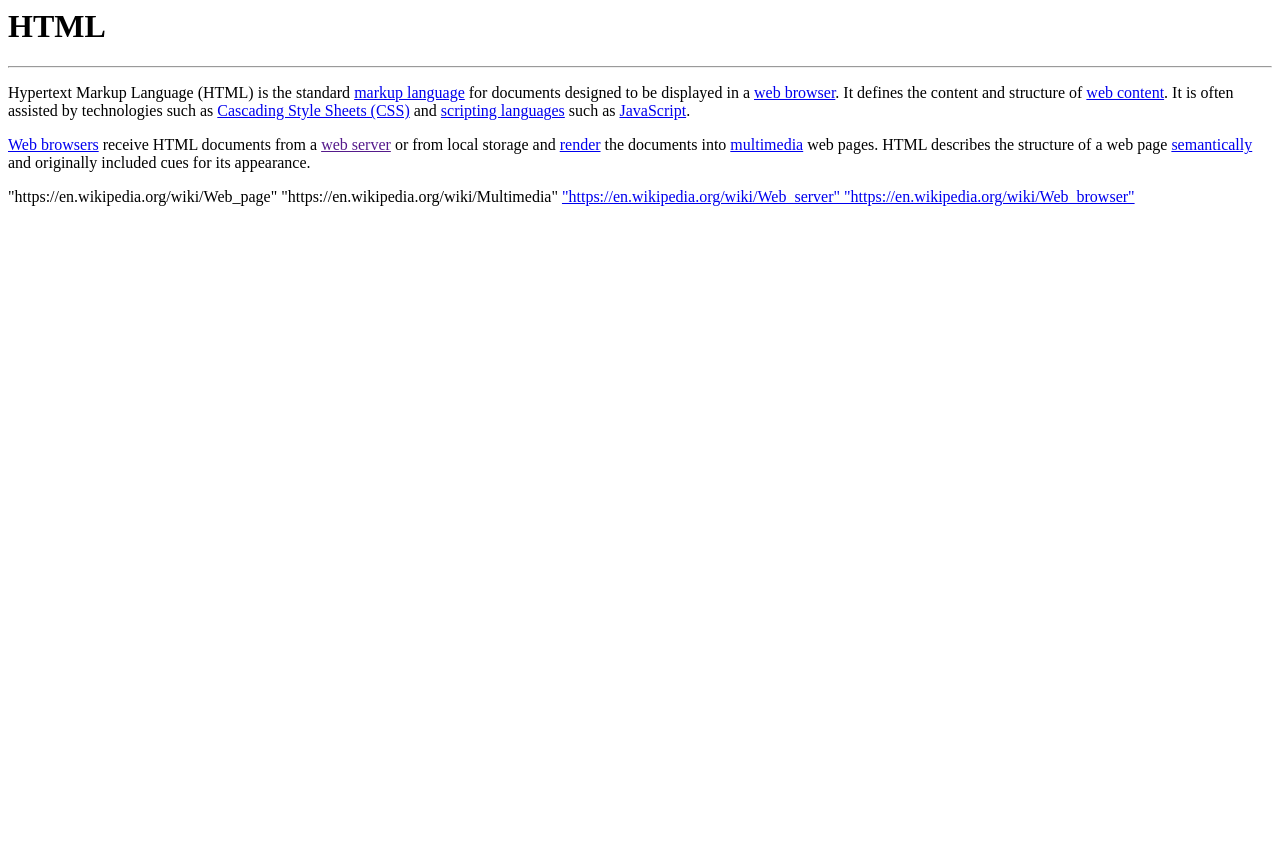
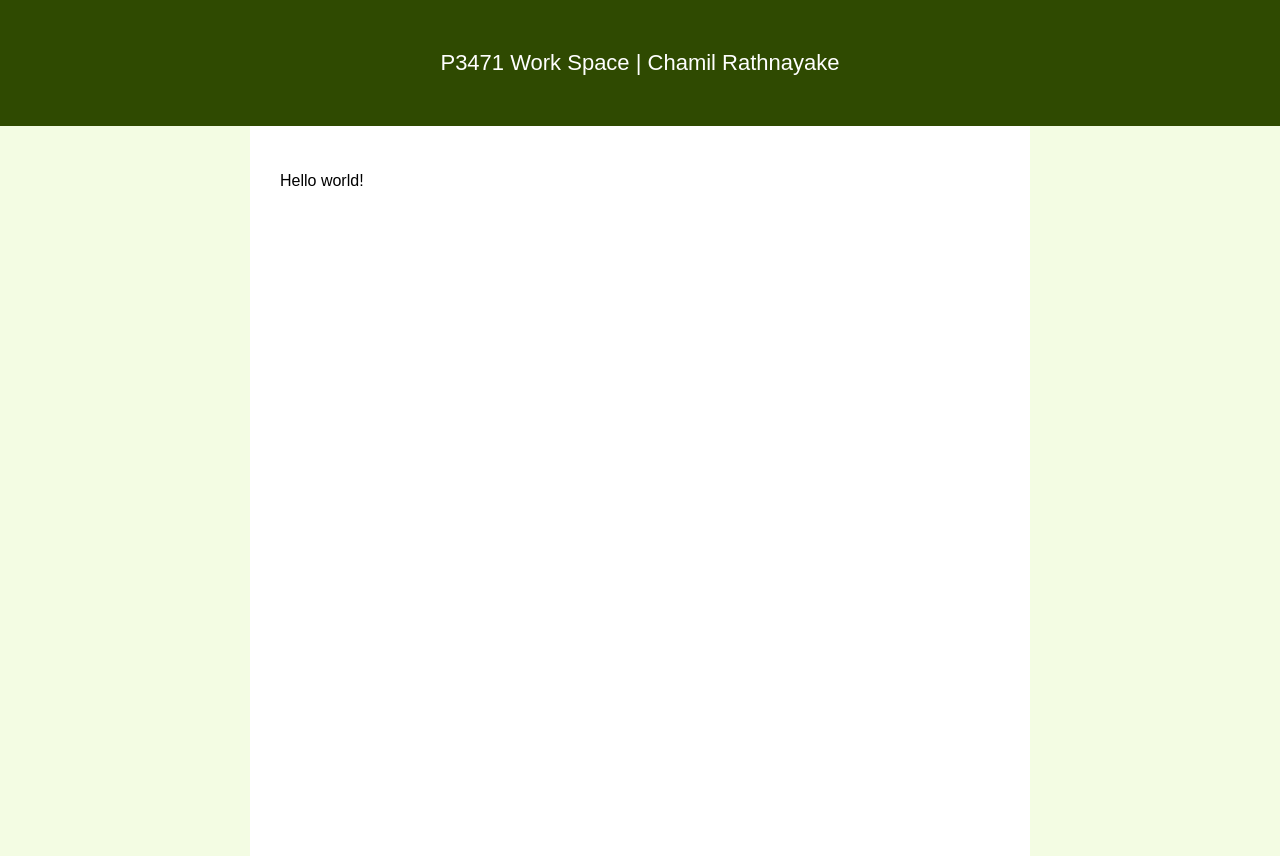
Before and after one commit to NicNackDove/202342855P3471, a plain HTML site: page index.html in a window 1280 px wide. Before the commit the page ends 800 px from the top, so only its background shows below. Drawn offline with Linux system fonts and the light colour scheme; a script that the page names is missing.

Commit message:
Add files via upload

```diff
--- a/index.html
+++ b/index.html
@@ -1,25 +1,56 @@
-<html>
+<!DOCTYPE html>
+<html lang="en">
+<head>
+<meta charset="UTF-8">
+<meta name="viewport" content="width=device-width, initial-scale=1.0">
+<title>P3471 Work Space</title>
+<style>
+  body {
+    background-color: #f3fce3; /* Side margins-adjust as needed */
+    margin: 0;
+    font-family: sans-serif;
+  }
+
+  .top-bar {
+    width: 100%;
+    background-color: #2f4a01; /* Adjsut as needed */
+    color: #ffffff;            /* White background */
+    padding: 50px;
+    box-sizing: border-box;
+    text-align: center;
+  }
+
+  .top-bar h1 {
+    font-size: 22px;
+    margin: 0;
+    font-weight: 500;
+  }
+
+  .main-content {
+    background-color: #ffffff; /* White background  */
+    margin: 0 250px;           /* 250px side margins inlight green */
+    min-height: calc(100vh - 70px);
+    padding: 30px;
+    box-sizing: border-box;
+  }
+
+  @media (max-width: 900px) {
+    .main-content {
+      margin: 0 20px; /* This adjusts side margins on smaller screens */
+    }
+  }
+</style>
+
+</head>
 <body>
-<h1>HTML</h1>
-<hr>
 
-<p>Hypertext Markup Language (HTML) is the standard <a href="https://en.wikipedia.org/wiki/Markup_language">markup language</a> for documents designed to be displayed in a <a href="https://en.wikipedia.org/wiki/Web_browser">web browser</a>. It defines the content and structure of <a href="https://en.wikipedia.org/wiki/Web_content">web content</a>. It is often assisted by technologies such as <a href="https://en.wikipedia.org/wiki/CSS">Cascading Style Sheets (CSS)</a> and <a href="https://en.wikipedia.org/wiki/Scripting_language">scripting languages</a> such as <a href="https://en.wikipedia.org/wiki/JavaScript">JavaScript</a>.</p>
-
-<p> <a href="https://en.wikipedia.org/wiki/Web_browser">Web browsers</a> receive HTML documents from a <a href=""https://en.wikipedia.org/wiki/Web_server">web server</a> or from local storage and <a href="https://en.wikipedia.org/wiki/Browser_engine">render</a> the documents into <a href="https://en.wikipedia.org/wiki/Multimedia">multimedia</a> web pages. HTML describes the structure of a web page <a href="https://en.wikipedia.org/wiki/Semantic_Web">semantically</a> and originally included cues for its appearance.</p>
-
-<div class="flourish-embed flourish-photo-slider" data-src="visualisation/30328801"><script src="https://public.flourish.studio/resources/embed.js"></script><noscript><img src="https://public.flourish.studio/visualisation/30328801/thumbnail" width="100%" alt="photo-slider visualization" /></noscript></div>
+  <!-- Div tag is used to create the top bar -->
+  <div class="top-bar">
+    <h1>P3471 Work Space | Chamil Rathnayake</h1>
+  </div>
+  <div class="main-content">
+    <p>Hello world!</p>
+  </div>
 
 </body>
 </html>
-
-
-
-"https://en.wikipedia.org/wiki/Web_page"
-
-"https://en.wikipedia.org/wiki/Multimedia"
-
-<a href="https://en.wikipedia.org/wiki/Browser_engine">
-
-"https://en.wikipedia.org/wiki/Web_server"
-
-"https://en.wikipedia.org/wiki/Web_browser"
```
